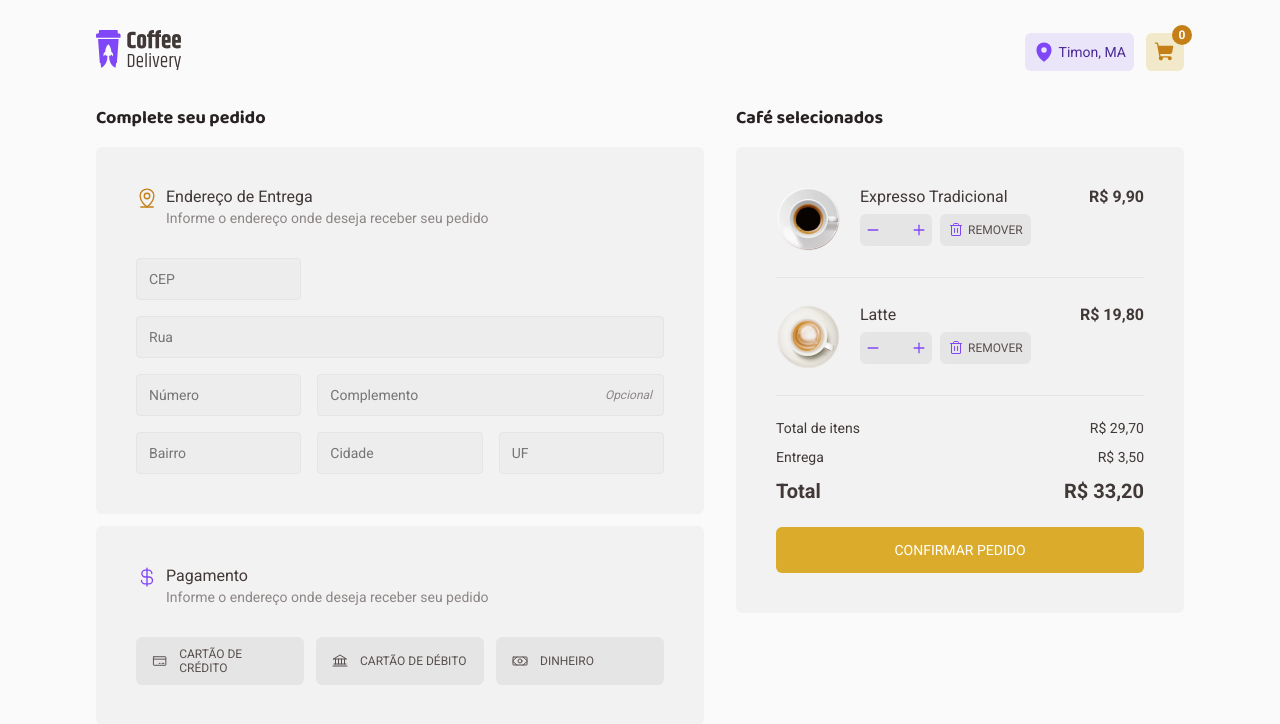
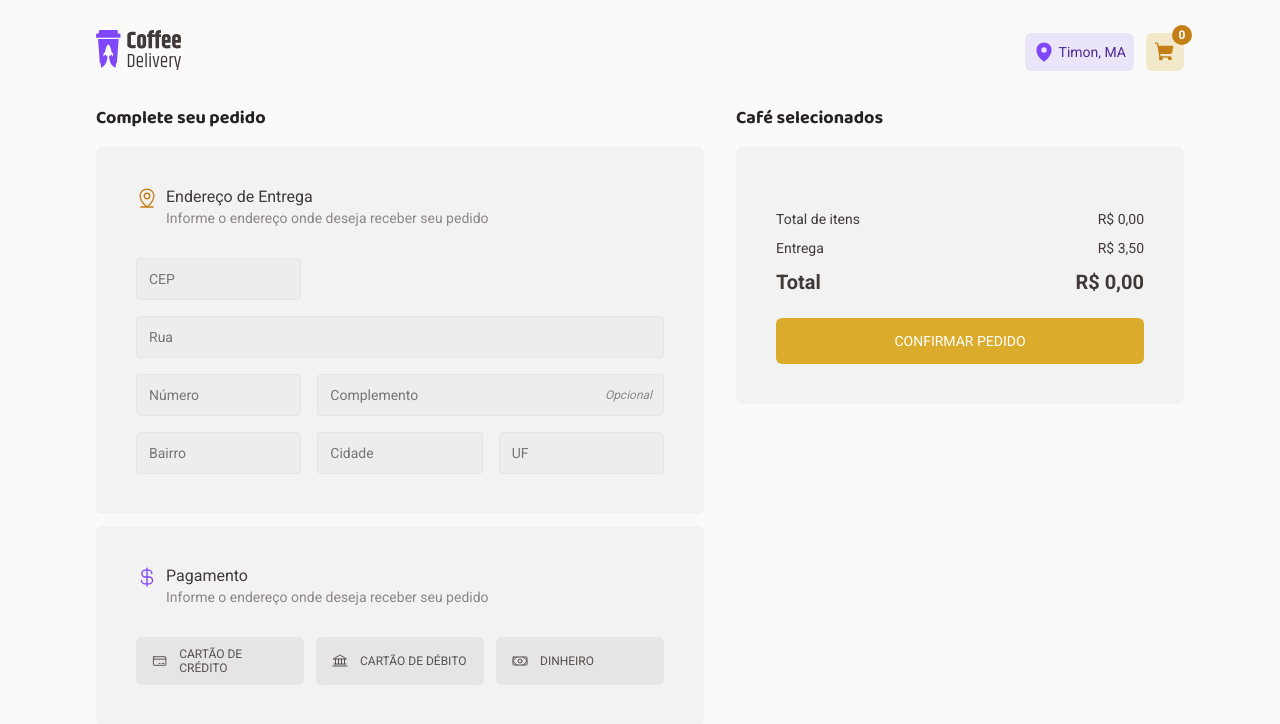
Before and after one commit to brenoangelo/coffe-delivery, a React (Vite) app: page /checkout in a window 1280 px wide. Shown: the top 724 px of the page. Built offline with nearby package versions, Linux system fonts and the light colour scheme.

Commit message:
bugfixes and create count total products logic

```diff
--- a/src/components/Button/index.tsx
+++ b/src/components/Button/index.tsx
@@ -1,4 +1,4 @@
-import { ButtonHTMLAttributes, ReactNode } from 'react';
+import { ButtonHTMLAttributes, ReactNode, memo } from 'react';
 import { StyledButton, ColorDetails } from './styles';
 
 const colorDetailsDefault: ColorDetails = {
@@ -21,7 +21,7 @@ interface ButtonProps extends ButtonHTMLAttributes<HTMLButtonElement> {
   height?: 'SM' | 'MD' | 'XL';
 }
 
-export function Button({
+function ButtonComponent({
   fontWeight = 400,
   size = 'MD',
   height = 'MD',
@@ -45,3 +45,5 @@ export function Button({
     </StyledButton>
   );
 }
+
+export const Button = memo(ButtonComponent);
--- a/src/components/CountInput/index.tsx
+++ b/src/components/CountInput/index.tsx
@@ -14,7 +14,6 @@ export function CountInput({
   handleAddCount,
   handleRemoveCount,
 }: CountInputProps) {
-
   return (
     <StyledCountInput height={height}>
       <button onClick={handleRemoveCount}>
--- a/src/contexts/CheckoutContext.tsx
+++ b/src/contexts/CheckoutContext.tsx
@@ -1,4 +1,4 @@
-import { createContext, ReactNode, useReducer } from 'react';
+import { createContext, ReactNode, useCallback, useReducer } from 'react';
 import { ActionTypes } from '../reducers/checkout/action';
 import { checkoutReducer, Product } from '../reducers/checkout/reducer';
 import { toast } from 'react-toastify';
@@ -6,6 +6,8 @@ import { toast } from 'react-toastify';
 interface CheckoutContextValues {
   addNewProduct: (newCartProduct: Product) => void;
   removeProduct: (id: number) => void;
+  changeCountProduct: (id: number, newCount: number) => void;
+
   cart: Product[];
 }
 
@@ -23,7 +25,11 @@ export function CheckoutContextProvider({ children }: CheckoutContextProps) {
 
   const { cart } = checkoutState;
 
-  function addNewProduct(newProduct: Product) {
+  const addNewProduct = useCallback(addNewProductFunction, []);
+  const removeProduct = useCallback(removeProductFunction, []);
+  const changeCountProduct = useCallback(changeCountProductFunction, []);
+
+  function addNewProductFunction(newProduct: Product) {
     dispatch({
       type: ActionTypes.ADD_NEW_PRODUCT,
       payload: {
@@ -31,20 +37,32 @@ export function CheckoutContextProvider({ children }: CheckoutContextProps) {
       },
     });
 
-    toast.success("Café adicionado com sucesso!")
+    toast.success('Café adicionado com sucesso!');
   }
 
-  function removeProduct(productId: number) {
+  function removeProductFunction(productId: number) {
     dispatch({
-      type: ActionTypes.ADD_NEW_PRODUCT,
+      type: ActionTypes.REMOVE_PRODUCT,
       payload: {
         productId,
       },
     });
   }
 
+  function changeCountProductFunction(productId: number, newCount: number) {
+    dispatch({
+      type: ActionTypes.CHANGE_COUNT_PRODUCT,
+      payload: {
+        productId,
+        newCount,
+      },
+    });
+  }
+
   return (
-    <CheckoutContext.Provider value={{ addNewProduct, removeProduct, cart }}>
+    <CheckoutContext.Provider
+      value={{ addNewProduct, removeProduct, changeCountProduct, cart }}
+    >
       {children}
     </CheckoutContext.Provider>
   );
--- a/src/pages/Checkout/ShoppingList/components/CartFooter/index.tsx
+++ b/src/pages/Checkout/ShoppingList/components/CartFooter/index.tsx
@@ -1,11 +1,15 @@
 import { StyledCartFooter } from './styles';
 
-export function CartFooter() {
+interface CartFooterProps {
+  totalPrice: string;
+}
+
+export function CartFooter({ totalPrice }: CartFooterProps) {
   return (
     <StyledCartFooter>
       <div>
         <span>Total de itens</span>
-        <span>R$ 29,70</span>
+        <span>{totalPrice}</span>
       </div>
 
       <div>
@@ -15,7 +19,7 @@ export function CartFooter() {
 
       <div>
         <span>Total</span>
-        <span>R$ 33,20</span>
+        <span>{totalPrice}</span>
       </div>
     </StyledCartFooter>
   );
--- a/src/pages/Checkout/ShoppingList/components/ProductRow/index.tsx
+++ b/src/pages/Checkout/ShoppingList/components/ProductRow/index.tsx
@@ -2,16 +2,32 @@ import { Trash } from 'phosphor-react';
 import { Button } from '../../../../../components/Button';
 import { CountInput } from '../../../../../components/CountInput';
 import { ProductActions, StyledProductRow } from './styles';
-
+import { Product } from '../../../../../reducers/checkout/reducer';
 interface ProductRowProps {
-  product: {
-    title: string;
-    imgUrl: string;
-    priceFormatted: string;
-  };
+  product: Product;
+  handleRemoveProduct: (idProduct: number) => void;
+  handleChangeCountProduct: (id: number, count: number) => void;
 }
 
-export function ProductRow({ product }: ProductRowProps) {
+export function ProductRow({
+  product,
+  handleRemoveProduct,
+  handleChangeCountProduct,
+}: ProductRowProps) {
+  function addCountProduct() {
+    handleChangeCountProduct(product.id, product.count + 1);
+  }
+
+  function removeCountProduct() {
+    if (product.count === 1) return;
+
+    handleChangeCountProduct(product.id, product.count - 1);
+  }
+
+  if (!product?.id) {
+    return null;
+  }
+
   return (
     <StyledProductRow>
       <img src={product.imgUrl} alt={product.title} />
@@ -22,8 +38,14 @@ export function ProductRow({ product }: ProductRowProps) {
           <span>R$ {product.priceFormatted}</span>
         </div>
         <div>
-          <CountInput height="SM" />
+          <CountInput
+            height="SM"
+            count={product.count}
+            handleAddCount={addCountProduct}
+            handleRemoveCount={removeCountProduct}
+          />
           <Button
+            onClick={() => handleRemoveProduct(product.id)}
             colorDetails={{
               background: 'lightGray',
               text: 'mediumGray',
--- a/src/pages/Checkout/ShoppingList/index.tsx
+++ b/src/pages/Checkout/ShoppingList/index.tsx
@@ -1,37 +1,54 @@
+import { useMemo } from 'react';
 import { Button } from '../../../components/Button';
+import { useCheckout } from '../../../hooks/useCheckout';
+import { Product } from '../../../reducers/checkout/reducer';
 import { CartFooter } from './components/CartFooter';
 import { ProductRow } from './components/ProductRow';
-import {CartFooterContainer, ShoppingCartBox, StyledShoppingList } from './styles';
-
-const cartList = [
-  {
-    id: 1,
-    title: 'Expresso Tradicional',
-    priceFormatted: '9,90',
-    count: 1,
-    imgUrl: '/products/expresso-tradicional.png',
-  },
-  {
-    id: 2,
-    title: 'Latte',
-    priceFormatted: '19,80',
-    count: 1,
-    imgUrl: '/products/latte.png',
-  },
-];
+import {
+  CartFooterContainer,
+  ShoppingCartBox,
+  StyledShoppingList,
+} from './styles';
+import { formatCurrency } from '../utils/format-currency';
 
 export function ShoppingList() {
+  const { cart, removeProduct, changeCountProduct } = useCheckout();
+
+  const totalPrice = useMemo(getTotalPrice, [cart]);
+
+  function getTotalPrice() {
+    const total = cart.reduce((acc, currentProduct) => {
+      acc += currentProduct.count * currentProduct.price;
+
+      return acc;
+    }, 0);
+
+    return formatCurrency(total)
+  }
+
+  function handleChangeCountProduct(productId: number, newCount: number) {
+    changeCountProduct(productId, newCount);
+  }
+
+  function handleRemoveProduct(productId: number) {
+    removeProduct(productId);
+  }
+
   return (
     <StyledShoppingList>
       <h4>Café selecionados</h4>
-
       <ShoppingCartBox>
-        {cartList.map((product) => (
-          <ProductRow product={product} />
+        {cart?.map((product) => (
+          <ProductRow
+            key={product?.id}
+            product={product}
+            handleChangeCountProduct={handleChangeCountProduct}
+            handleRemoveProduct={handleRemoveProduct}
+          />
         ))}
 
         <CartFooterContainer>
-          <CartFooter />
+          <CartFooter totalPrice={totalPrice}/>
 
           <Button
             height="XL"
--- /dev/null
+++ b/src/pages/Checkout/utils/format-currency.ts
@@ -0,0 +1,6 @@
+export function formatCurrency(value: number) {
+  return new Intl.NumberFormat('pt-BR', {
+    style: 'currency',
+    currency: 'BRL',
+  }).format(value);
+}
--- a/src/reducers/checkout/action.ts
+++ b/src/reducers/checkout/action.ts
@@ -3,6 +3,7 @@ import { Product } from "./reducer"
 export enum ActionTypes {
   ADD_NEW_PRODUCT = 'ADD_NEW_PRODUCT',
   REMOVE_PRODUCT = 'REMOVE_PRODUCT',
+  CHANGE_COUNT_PRODUCT = 'CHANGE_COUNT_PRODUCT',
 }
 
 export function addNewProductAction(newProduct: Product) {
@@ -22,3 +23,13 @@ export function removeProductAction(id: number) {
     }
   }
 }
+
+export function changeCountProductAction(id: number, newCount: number) {
+  return {
+    type: ActionTypes.CHANGE_COUNT_PRODUCT,
+    payload: {
+      id,
+      newCount
+    }
+  }
+}
--- a/src/reducers/checkout/reducer.ts
+++ b/src/reducers/checkout/reducer.ts
@@ -20,26 +20,29 @@ interface CheckoutState {
 }
 
 export function checkoutReducer(state: CheckoutState, action: any) {
+  console.log({
+    state,
+    action
+  })
+
   switch (action.type) {
     case ActionTypes.ADD_NEW_PRODUCT: {
-      const { newProduct } = action.payload
-      const itemExistsIndex = state.cart.findIndex(item => item.id === newProduct.id)
-      let cartUpdated = Array.from(state.cart)
+      const { newProduct } = action.payload;
+      const itemExistsIndex = state.cart.findIndex(
+        (item) => item.id === newProduct.id,
+      );
+      let cartUpdated = Array.from(state.cart);
 
-      if(itemExistsIndex !== -1) {
-        cartUpdated.splice(
-          itemExistsIndex,
-          1,
-          {
-            ...cartUpdated[itemExistsIndex],
-            count: cartUpdated[itemExistsIndex].count + newProduct.count,
-          }
-        )
+      if (itemExistsIndex !== -1) {
+        cartUpdated.splice(itemExistsIndex, 1, {
+          ...cartUpdated[itemExistsIndex],
+          count: cartUpdated[itemExistsIndex].count + newProduct.count,
+        });
 
         return {
           ...state,
-          cart: cartUpdated
-        }
+          cart: cartUpdated,
+        };
       }
 
       return {
@@ -51,8 +54,26 @@ export function checkoutReducer(state: CheckoutState, action: any) {
     case ActionTypes.REMOVE_PRODUCT: {
       return {
         ...state,
-        cart: state.cart.filter(product => product.id !== action.payload.productId)
-      }
+        cart: state.cart.filter(
+          (product) => product.id !== action.payload.productId,
+        ),
+      };
+    }
+
+    case ActionTypes.CHANGE_COUNT_PRODUCT: {
+      return {
+        ...state,
+        cart: state.cart.map((product) => {
+          if (product.id === action.payload.productId) {
+            return {
+              ...product,
+              count: action.payload.newCount,
+            };
+          }
+
+          return product;
+        }),
+      };
     }
 
     default:
```
